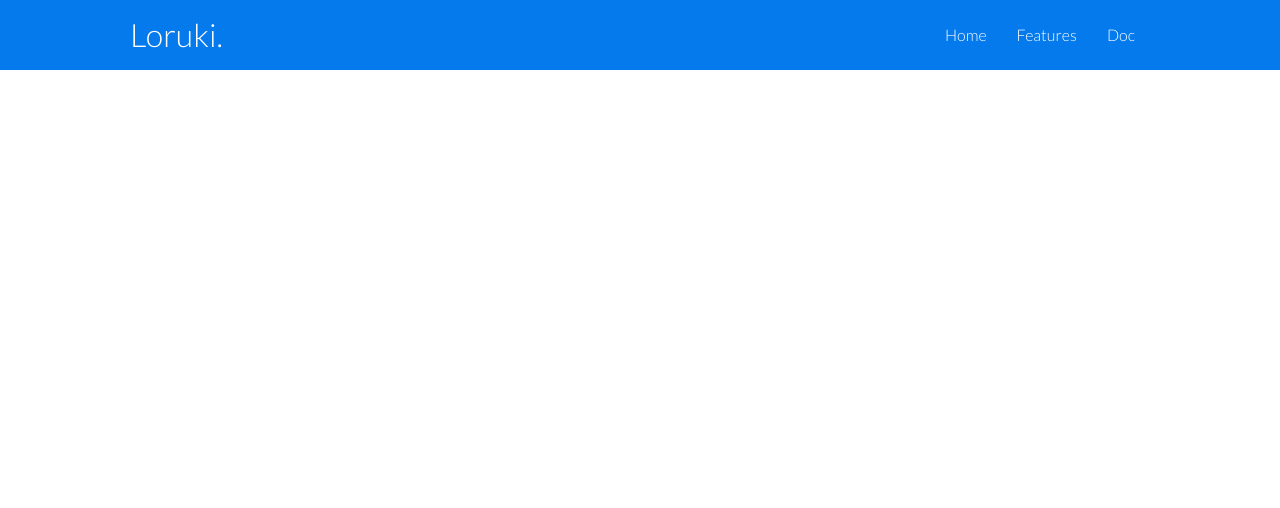
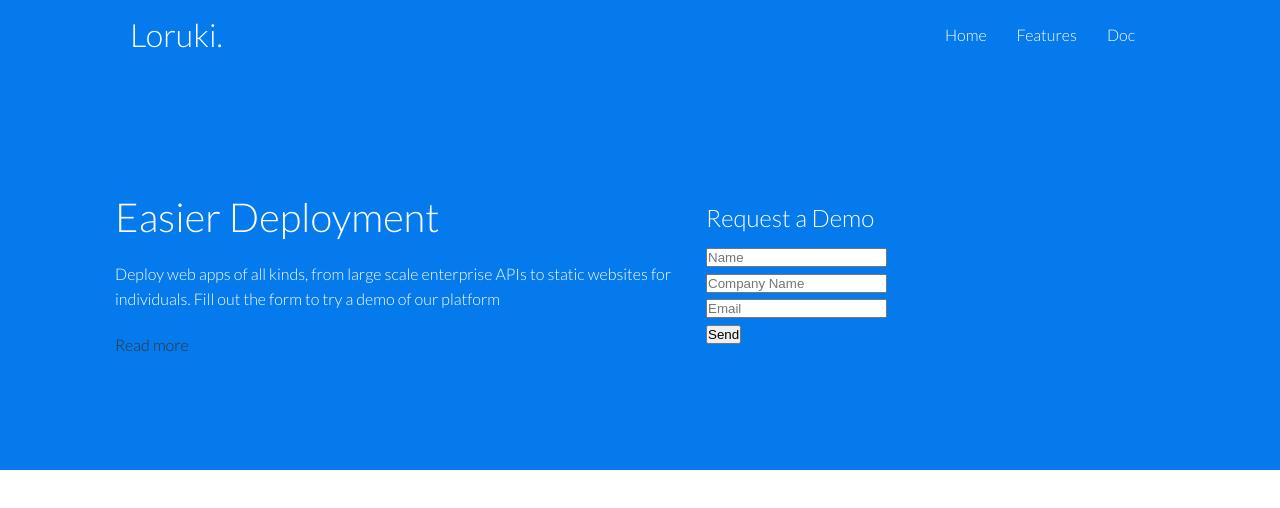
Before and after one commit to zabahey/loruki-website, a plain HTML site: page index.html in a window 1280 px wide. Drawn offline with Linux system fonts and the light colour scheme.

Commit message:
Add showcase and apply grid to it

```diff
--- a/css/style.css
+++ b/css/style.css
@@ -1,4 +1,8 @@
 @import url('https://fonts.googleapis.com/css2?family=Lato:wght@300&display=swap');
+
+:root {
+    --primary-color: #047aed;
+}
 
 * {
     box-sizing: border-box;
@@ -35,8 +39,9 @@ img {
     width: 100%;
 }
 
+/* Navbar */
 .navbar {
-    background-color: #047aed;
+    background-color: var(--primary-color);
     color: #fff;
     height: 70px;
 }
@@ -58,7 +63,28 @@ img {
 .navbar .flex {
     justify-content: space-between;
 }
+/* Showcase */
+.showcase {
+    height: 400px;
+    background-color: var(--primary-color);
+    color: #fff;
+    position: relative;
+}
 
+.showcase h1 {
+    font-size: 40px;
+}
+
+.showcase p {
+    margin: 20px 0;
+}
+
+.showcase .grid {
+    grid-template-columns: 55% 45%;
+    gap: 30px;
+}
+
+/* Utilities */
 .container {
     max-width: 1100px;
     margin: 0 auto;
@@ -72,3 +98,12 @@ img {
     align-items: center;
     height: 100%;
 }
+
+.grid {
+    display: grid;
+    grid-template-columns: repeat(2, 1fr);
+    gap: 20px;
+    justify-content: center;
+    align-items: center;
+    height: 100%;
+}
--- a/index.html
+++ b/index.html
@@ -32,5 +32,36 @@
         </nav>
       </div>
     </div>
+
+    <!-- Showcase-->
+    <section class="showcase">
+      <div class="container grid">
+        <div class="showcase-text">
+          <h1>Easier Deployment</h1>
+          <p>
+            Deploy web apps of all kinds, from large scale enterprise APIs to
+            static websites for individuals. Fill out the form to try a demo of
+            our platform
+          </p>
+          <a href="features.html" class="btn btn-outline">Read more</a>
+        </div>
+
+        <div class="showcase-form card">
+            <h2>Request a Demo</h2>
+            <form>
+                <div class="form-control">
+                    <input type="text" name="name" placeholder="Name" required>
+                </div>
+                <div class="form-control">
+                    <input type="text" name="company" placeholder="Company Name" required>
+                </div>
+                <div class="form-control">
+                    <input type="email" name="email" placeholder="Email" required>
+                </div>
+                <input type="submit" value="Send" class="btn btn-primary" />
+            </form>
+        </div>
+      </div>
+    </section>
   </body>
 </html>
```
Lines whose indentation alone changed are shown as unchanged.
